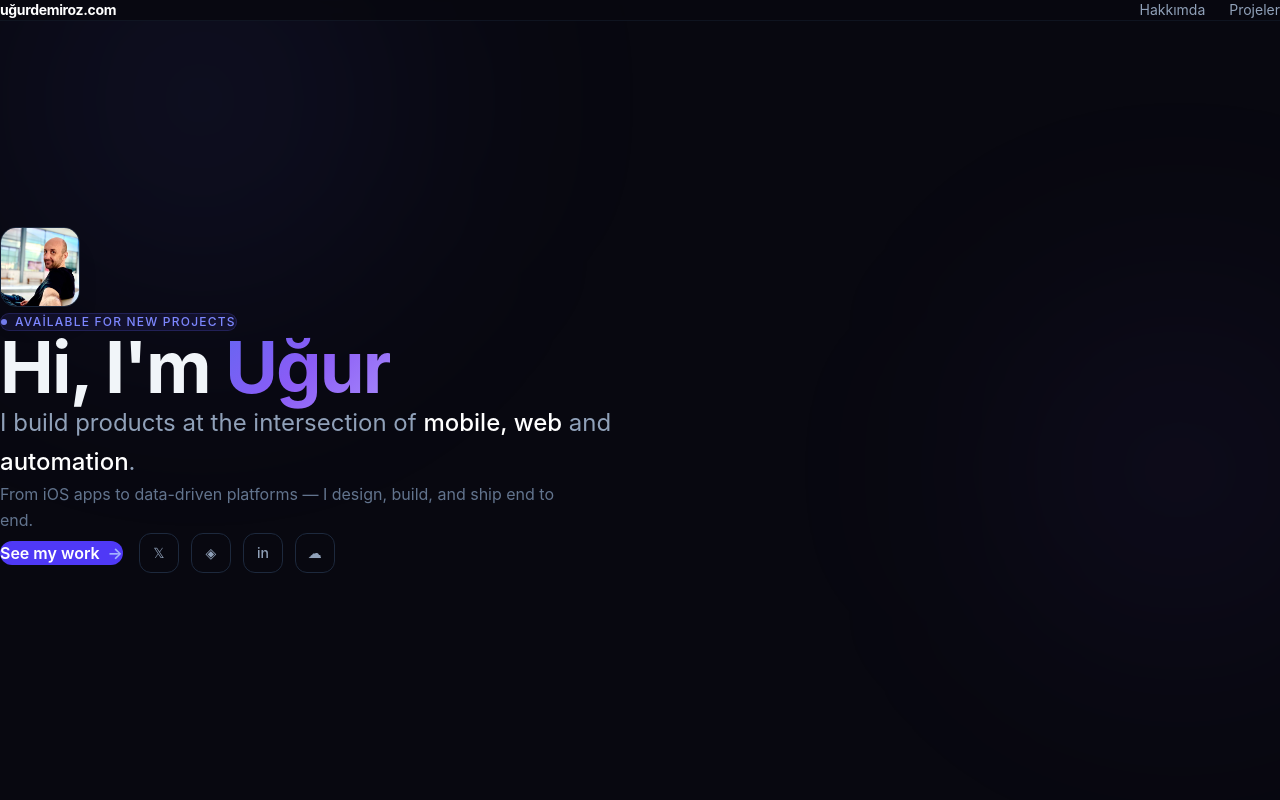
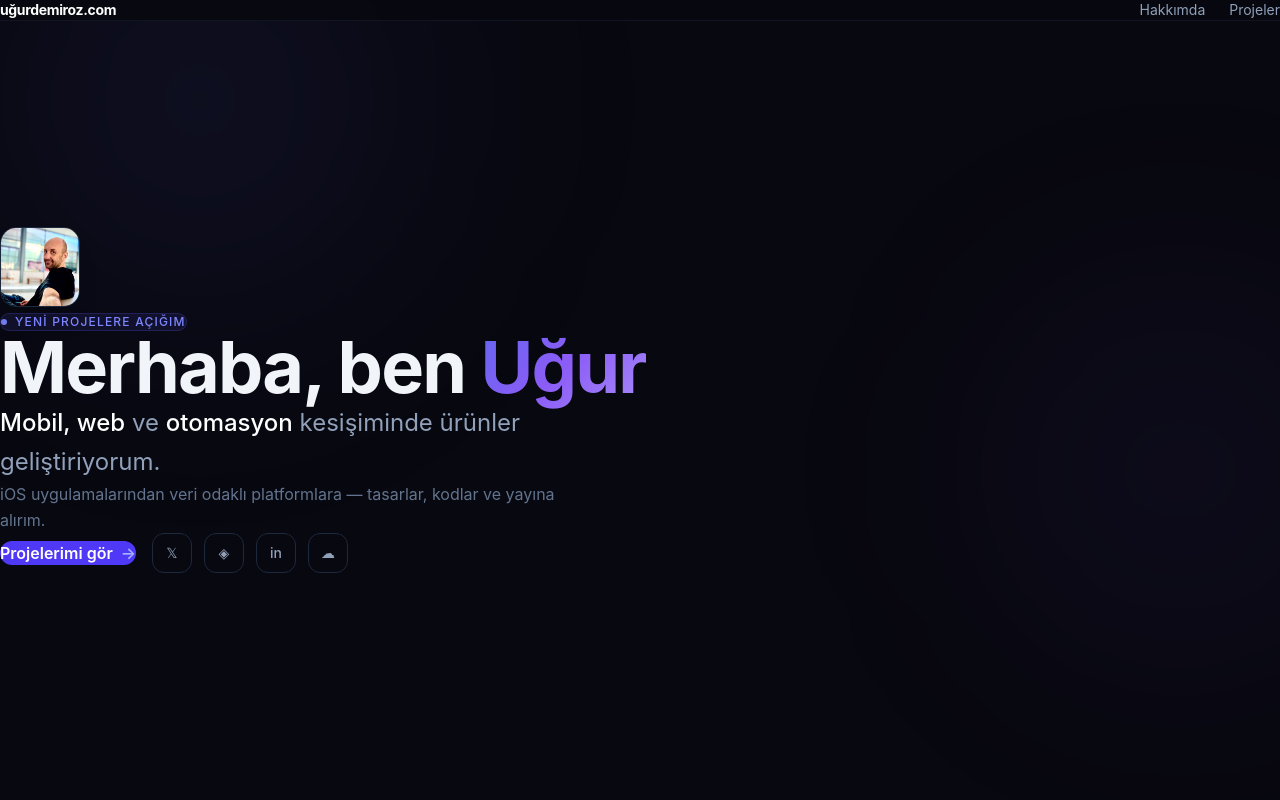
Before and after one commit to u-demiroz/ugurdemiroz, a Next.js app: page / in a window 1280 px wide. Shown: the top 800 px of the page. Built offline with nearby package versions, Linux system fonts and the light colour scheme.

Commit message:
feat: Turkish hero

```diff
--- a/components/Hero.tsx
+++ b/components/Hero.tsx
@@ -25,7 +25,6 @@ export default function Hero() {
     <section className="min-h-screen flex flex-col justify-center px-6 pt-24 pb-16 max-w-6xl mx-auto">
       <motion.div variants={container} initial="hidden" animate="show" className="max-w-3xl">
 
-        {/* Profile photo */}
         <motion.div variants={item} className="mb-8">
           <div className="w-20 h-20 rounded-2xl overflow-hidden border border-slate-800 shadow-xl">
             <Image
@@ -42,23 +41,22 @@ export default function Hero() {
         <motion.div variants={item} className="mb-6">
           <span className="inline-flex items-center gap-2 text-xs font-medium text-indigo-400 tracking-widest uppercase bg-indigo-500/10 border border-indigo-500/20 rounded-full px-4 py-1.5">
             <span className="w-1.5 h-1.5 bg-indigo-400 rounded-full animate-pulse" />
-            Available for new projects
+            Yeni projelere açığım
           </span>
         </motion.div>
 
         <motion.h1 variants={item} className="text-5xl sm:text-7xl font-bold leading-none tracking-tight mb-6">
-          Hi, I&apos;m{" "}
+          Merhaba, ben{" "}
           <span className="gradient-text">Uğur</span>
         </motion.h1>
 
         <motion.p variants={item} className="text-xl sm:text-2xl text-slate-400 leading-relaxed mb-4 max-w-2xl">
-          I build products at the intersection of{" "}
-          <span className="text-white font-medium">mobile, web</span> and{" "}
-          <span className="text-white font-medium">automation</span>.
+          <span className="text-white font-medium">Mobil, web</span> ve{" "}
+          <span className="text-white font-medium">otomasyon</span> kesişiminde ürünler geliştiriyorum.
         </motion.p>
 
         <motion.p variants={item} className="text-base text-slate-500 leading-relaxed mb-12 max-w-xl">
-          From iOS apps to data-driven platforms — I design, build, and ship end to end.
+          iOS uygulamalarından veri odaklı platformlara — tasarlar, kodlar ve yayına alırım.
         </motion.p>
 
         <motion.div variants={item} className="flex flex-wrap items-center gap-4">
@@ -66,7 +64,7 @@ export default function Hero() {
             href="#projects"
             className="inline-flex items-center gap-2 bg-indigo-600 hover:bg-indigo-500 text-white font-semibold px-6 py-3 rounded-xl transition-all duration-200 hover:scale-[1.02] active:scale-[0.98]"
           >
-            See my work
+            Projelerimi gör
             <span className="text-indigo-300">→</span>
           </a>
 
@@ -87,14 +85,13 @@ export default function Hero() {
         </motion.div>
       </motion.div>
 
-      {/* Scroll hint */}
       <motion.div
         initial={{ opacity: 0 }}
         animate={{ opacity: 1 }}
         transition={{ delay: 1.5, duration: 1 }}
         className="absolute bottom-10 left-1/2 -translate-x-1/2 flex flex-col items-center gap-2 text-slate-600"
       >
-        <span className="text-xs tracking-widest uppercase">Scroll</span>
+        <span className="text-xs tracking-widest uppercase">Kaydır</span>
         <motion.div
           animate={{ y: [0, 6, 0] }}
           transition={{ duration: 1.5, repeat: Infinity, ease: "easeInOut" }}
```
